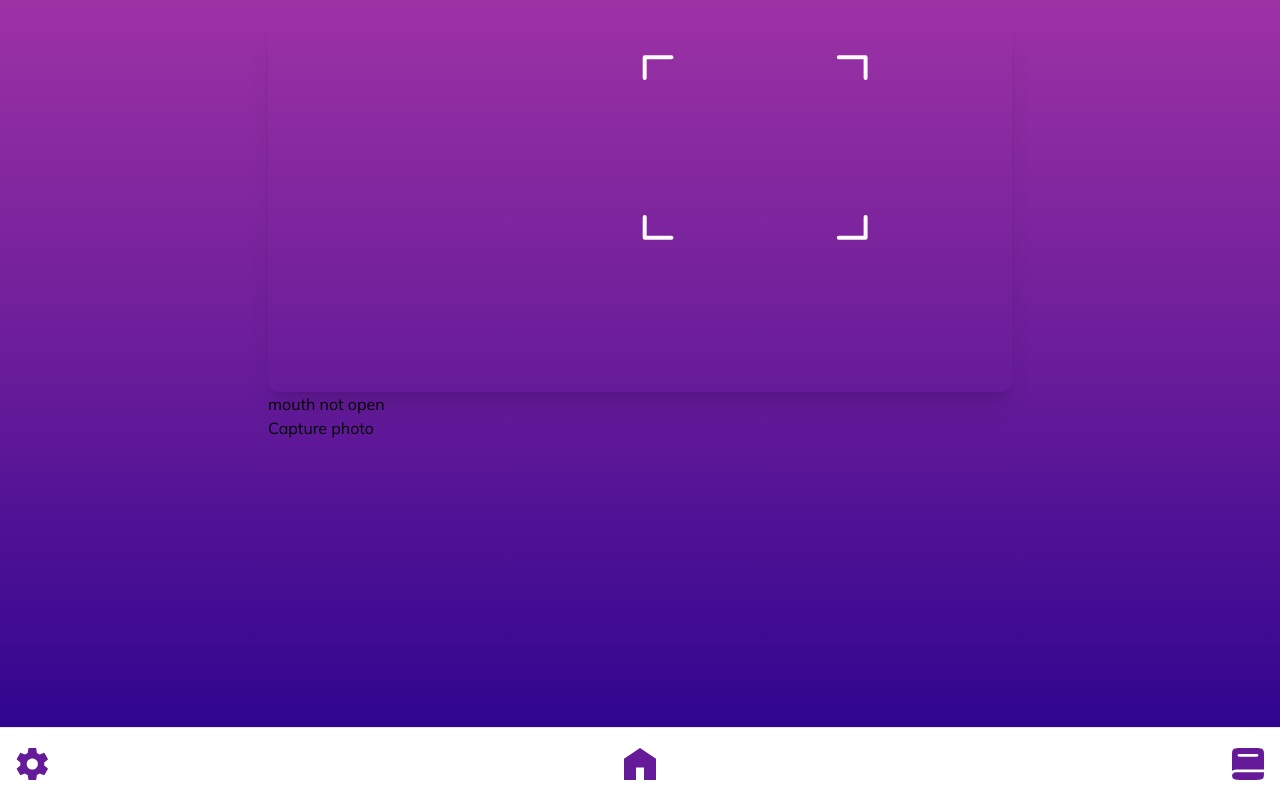
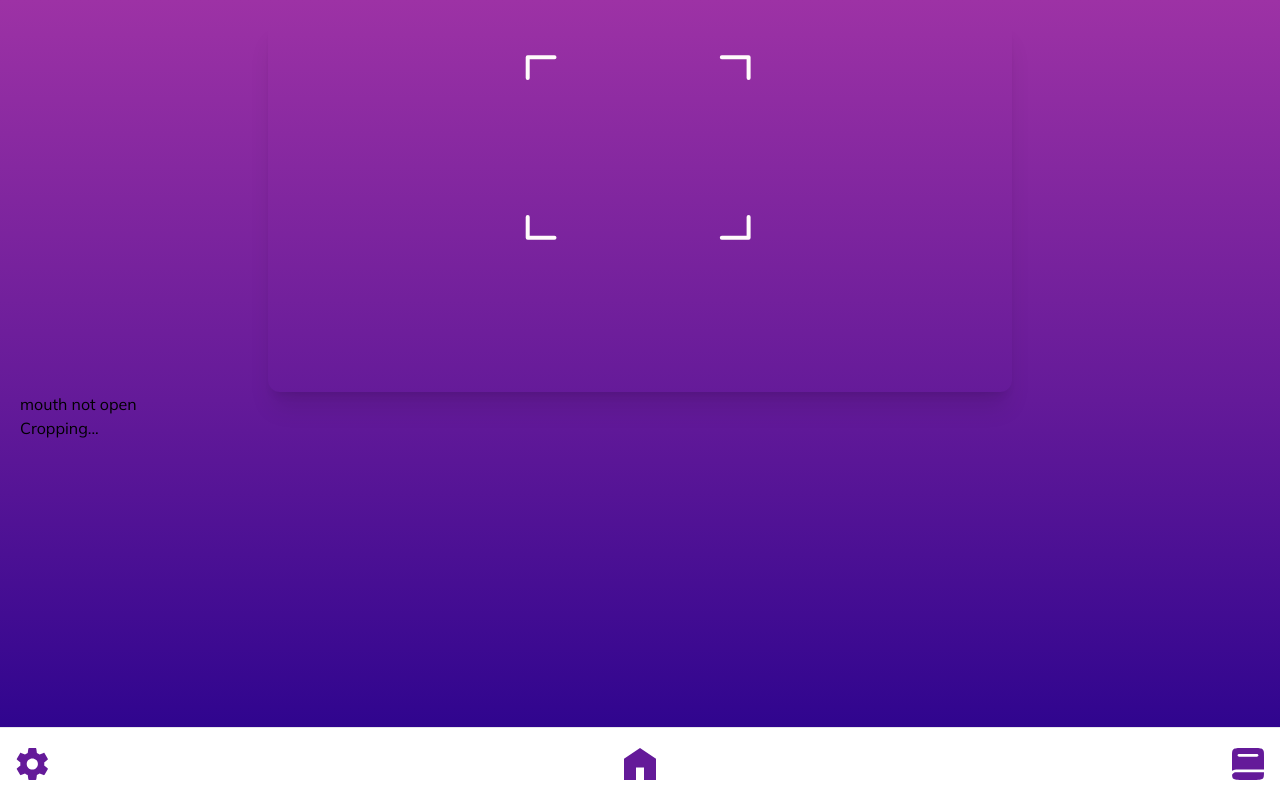
Before and after one commit to WhiteStoneDental/whitestone_IDSP, a Next.js app: page /scan in a window 1280 px wide. Built offline with nearby package versions, Linux system fonts and the light colour scheme; no server answers.

Commit message:
update scan states and webcam

```diff
--- a/src/app/scan/page.tsx
+++ b/src/app/scan/page.tsx
@@ -12,8 +12,8 @@ const FaceLandmarkCanvas = dynamic(
 
 export default function ScanPage() {
   return (
-    <div className="flex flex-col p-5 h-screen items-center gradient-bg">
-      <div className="flex flex-col items-center mb-5 w-3/5">
+    <div className="flex flex-col p-5 h-screen items-center gradient-bg w-full">
+      <div className="flex flex-col items-center mb-5 w-full">
         <FaceLandmarkCanvas />
       </div>
       <div className="mt-auto">
--- a/src/components/FaceLandmarker.tsx
+++ b/src/components/FaceLandmarker.tsx
@@ -20,11 +20,11 @@ export default function FaceLandmarker() {
   const lastVideoTimeRef = useRef(-1);
   const requestRef = useRef(0);
   const [imgSrc, setImgSrc] = useState<string | null>(null);
-  const [mouthOpen, setMouthOpen] = useState("mouth not open");
+  const [mouthOpen, setMouthOpen] = useState<string | null>("mouth not open");
   const [message, setMessage] = useState("");
   const [tip, setTip] = useState<string | null>("");
   const [imageURL, setImageURL] = useState("");
-  const [loading, setLoading] = useState(false);
+  const [isAbleToCapture, setIsAbleToCapture] = useState<boolean | null>(false);
   const [sending, setSending] = useState(false);
   const [verifiedSelection, setVerifiedSelection] = useState<boolean | null>(
     null
@@ -32,7 +32,7 @@ export default function FaceLandmarker() {
   const [activeWebcam, setActiveWebcam] = useState(true);
 
   const capture = useCallback(() => {
-    setLoading(true);
+    setIsAbleToCapture(true);
 
     if (webcamRef.current && canvasRef.current) {
       try {
@@ -44,6 +44,8 @@ export default function FaceLandmarker() {
         if (isMouthOpen(mouthOpenScore)) {
           const imageSrc = webcamRef.current.getScreenshot();
           setImgSrc(imageSrc);
+        } else {
+          setIsAbleToCapture(false);
         }
       } catch (error) {
         console.log(error);
@@ -80,6 +82,8 @@ export default function FaceLandmarker() {
 
   useEffect(() => {
     const waitForWebcam = async () => {
+      setIsAbleToCapture(true);
+
       try {
         await navigator.mediaDevices.getUserMedia({
           video: true,
@@ -91,6 +95,8 @@ export default function FaceLandmarker() {
       } catch (error) {
         console.log(error);
         alert("failed to load webcam, refresh maybe");
+      } finally {
+        setIsAbleToCapture(false);
       }
     };
     waitForWebcam();
@@ -117,6 +123,7 @@ export default function FaceLandmarker() {
             // console.log("mouthRight: ", results.faceBlendshapes[0].categories[39].score)
             // console.log("mouthSmileLeft: ", results.faceBlendshapes[0].categories[44].score)
             // console.log("mouthSmileRight: ", results.faceBlendshapes[0].categories[45].score)
+            setIsAbleToCapture(false);
             const mouthOpenScore =
               results.faceBlendshapes[0].categories[mouthOpenArrayIndex].score;
             if (isMouthOpen(mouthOpenScore)) {
@@ -128,6 +135,7 @@ export default function FaceLandmarker() {
             }
           } else {
             setMouthOpen("face not detected");
+            setIsAbleToCapture(null);
             setTip(null);
           }
         } catch (error) {
@@ -172,10 +180,10 @@ export default function FaceLandmarker() {
 
       ctx.drawImage(
         imageRef.current,
-        415,
-        425,
-        150,
-        150,
+        375,
+        350,
+        200,
+        200,
         0,
         0,
         canvasRef.current.width,
@@ -190,8 +198,7 @@ export default function FaceLandmarker() {
 
           if (canvasRef.current) {
             setImageURL(canvasRef.current.toDataURL());
-            setLoading(false);
-            setActiveWebcam(false);
+            setIsAbleToCapture(false);
           }
         }, 2000);
       } catch (error) {
@@ -203,27 +210,29 @@ export default function FaceLandmarker() {
   useEffect(() => {
     if (imageURL) {
       // handleSubmit();
+      setActiveWebcam(false);
+      setMouthOpen(null);
+      setTip(null);
+      setIsAbleToCapture(null);
       setVerifiedSelection(false);
-    } else {
-      setVerifiedSelection(null);
     }
   }, [imageURL]);
 
   return (
     <div className="container">
-      <div className="relative w-full">
+      <div className="relative w-full flex justify-center items-center">
         {activeWebcam && (
           <Webcam
             className="rounded-xl shadow-xl dark:bg-[var(--box-color)]"
-            height="100%"
-            width="100%"
+            height="auto"
+            width="60%"
             ref={webcamRef}
             screenshotFormat="image/png"
             playsInline={true}
             mirrored={true}
           />
         )}
-        <div className="absolute bottom-36 left-[23rem]">
+        <div className="absolute bottom-36">
           <ScanBox />
         </div>
       </div>
@@ -241,17 +250,25 @@ export default function FaceLandmarker() {
         className={imgSrc ? "" : "invisible absolute"}
         ref={canvasRef}
       ></canvas>
-      <h2>{mouthOpen}</h2>
-      {tip && <h2>{tip}</h2>}
+      {mouthOpen && <p>{mouthOpen}</p>}
+      {tip && <p>{tip}</p>}
       <div className="btn-container">
-        <button onClick={capture}>
-          {loading ? "Cropping..." : "Capture photo"}
-        </button>
+        {isAbleToCapture !== null && (
+          <button onClick={capture}>
+            {isAbleToCapture ? "Cropping..." : "Capture photo"}
+          </button>
+        )}
       </div>
       {verifiedSelection !== null && (
         <div className="flex justify-center items-center">
           <h2 className="pr-4">Do you want to use this image to scan?</h2>
-          <button className="pr-8" onClick={() => handleSubmit()}>
+          <button
+            className="pr-8"
+            onClick={() => {
+              setVerifiedSelection(null);
+              handleSubmit();
+            }}
+          >
             Yes
           </button>
           <button onClick={() => reset()}>No</button>
```
Also changed, not shown: src/app/page.tsx (+44 -35 lines).
